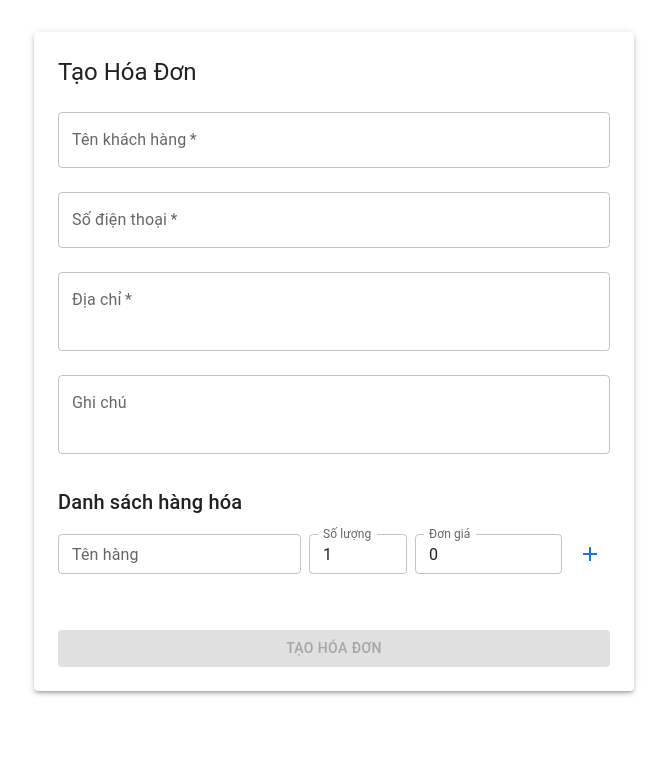
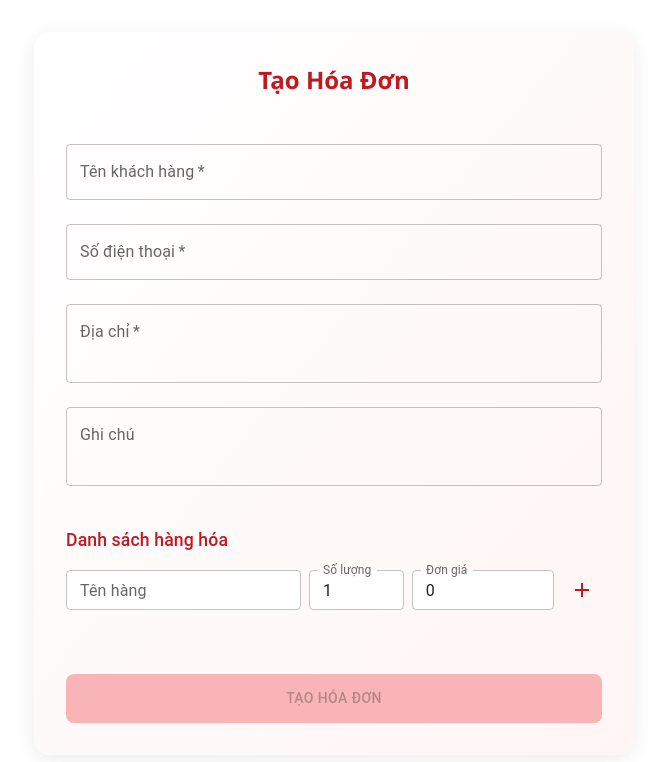
Before and after one commit to ikhoai/receipt-generator, a React (Create React App) app: page / in a window 1280 px wide. Shown: the top 762 px of the page, without its empty margins (306-973 px from the left). Built offline with nearby package versions, Linux system fonts and the light colour scheme; what @react-pdf/renderer would draw is missing.

Commit message:
Update styling

```diff
--- a/src/components/ReceiptForm.tsx
+++ b/src/components/ReceiptForm.tsx
@@ -70,9 +70,89 @@ export const ReceiptForm: React.FC<ReceiptFormProps> = ({ onSubmit }) => {
     return new Intl.NumberFormat('vi-VN', { style: 'currency', currency: 'VND' }).format(price);
   };
 
+  const formStyles = {
+    paper: {
+      p: 4,
+      maxWidth: 600,
+      mx: 'auto',
+      mt: 4,
+      borderRadius: 4,
+      boxShadow: '0 4px 20px rgba(0, 0, 0, 0.08)',
+      background: 'linear-gradient(to bottom right, #ffffff, #fff5f5)',
+    },
+    title: {
+      color: '#bf1922',
+      fontWeight: 600,
+      textAlign: 'center',
+      mb: 4,
+      fontFamily: '"Segoe UI", Roboto, "Helvetica Neue", sans-serif',
+    },
+    subtitle: {
+      color: '#bf1922',
+      fontSize: '1.1rem',
+      fontWeight: 500,
+      mb: 2,
+      mt: 4,
+    },
+    textField: {
+      '& .MuiOutlinedInput-root': {
+        '&:hover fieldset': {
+          borderColor: '#bf1922',
+        },
+        '&.Mui-focused fieldset': {
+          borderColor: '#bf1922',
+        },
+      },
+      '& .MuiInputLabel-root.Mui-focused': {
+        color: '#bf1922',
+      },
+    },
+    addButton: {
+      color: '#bf1922',
+      '&:hover': {
+        backgroundColor: 'rgba(191, 25, 34, 0.04)',
+      },
+    },
+    deleteButton: {
+      color: '#bf1922',
+      '&:hover': {
+        backgroundColor: 'rgba(191, 25, 34, 0.04)',
+      },
+    },
+    submitButton: {
+      mt: 4,
+      backgroundColor: '#bf1922',
+      '&:hover': {
+        backgroundColor: '#a11219',
+      },
+      '&.Mui-disabled': {
+        backgroundColor: '#f8b4b7',
+      },
+      borderRadius: '8px',
+      py: 1.5,
+    },
+    listItem: {
+      bgcolor: 'rgba(191, 25, 34, 0.03)',
+      borderRadius: 2,
+      mb: 1,
+      '&:hover': {
+        bgcolor: 'rgba(191, 25, 34, 0.06)',
+      },
+    },
+    goodsBox: {
+      display: 'flex',
+      gap: 1,
+      mb: 2,
+      '& .MuiTextField-root': {
+        bgcolor: '#ffffff',
+        borderRadius: 1,
+      },
+    },
+  };
+
   return (
-    <Paper elevation={3} sx={{ p: 3, maxWidth: 600, mx: 'auto', mt: 4 }}>
-      <Typography variant="h5" gutterBottom>
+    <Paper elevation={0} sx={formStyles.paper}>
+      <Typography variant="h5" sx={formStyles.title}>
         Tạo Hóa Đơn
       </Typography>
       <Box component="form" onSubmit={handleSubmit}>
@@ -83,6 +163,7 @@ export const ReceiptForm: React.FC<ReceiptFormProps> = ({ onSubmit }) => {
           onChange={(e) => setCustomerName(e.target.value)}
           margin="normal"
           required
+          sx={formStyles.textField}
         />
         <TextField
           fullWidth
@@ -91,6 +172,7 @@ export const ReceiptForm: React.FC<ReceiptFormProps> = ({ onSubmit }) => {
           onChange={(e) => setPhoneNumber(e.target.value)}
           margin="normal"
           required
+          sx={formStyles.textField}
         />
         <TextField
           fullWidth
@@ -101,6 +183,7 @@ export const ReceiptForm: React.FC<ReceiptFormProps> = ({ onSubmit }) => {
           required
           multiline
           rows={2}
+          sx={formStyles.textField}
         />
         <TextField
           fullWidth
@@ -110,18 +193,20 @@ export const ReceiptForm: React.FC<ReceiptFormProps> = ({ onSubmit }) => {
           margin="normal"
           multiline
           rows={2}
+          sx={formStyles.textField}
         />
 
-        <Typography variant="h6" sx={{ mt: 3, mb: 2 }}>
+        <Typography variant="h6" sx={formStyles.subtitle}>
           Danh sách hàng hóa
         </Typography>
 
-        <Box sx={{ display: 'flex', gap: 1, mb: 2 }}>
+        <Box sx={formStyles.goodsBox}>
           <TextField
             label="Tên hàng"
             value={newGood.name}
             onChange={(e) => setNewGood({ ...newGood, name: e.target.value })}
             size="small"
+            sx={formStyles.textField}
           />
           <TextField
             label="Số lượng"
@@ -129,7 +214,7 @@ export const ReceiptForm: React.FC<ReceiptFormProps> = ({ onSubmit }) => {
             value={newGood.quantity}
             onChange={(e) => setNewGood({ ...newGood, quantity: Number(e.target.value) })}
             size="small"
-            sx={{ width: 100 }}
+            sx={{ ...formStyles.textField, width: 100 }}
           />
           <TextField
             label="Đơn giá"
@@ -137,22 +222,27 @@ export const ReceiptForm: React.FC<ReceiptFormProps> = ({ onSubmit }) => {
             value={newGood.price}
             onChange={(e) => setNewGood({ ...newGood, price: Number(e.target.value) })}
             size="small"
-            sx={{ width: 150 }}
+            sx={{ ...formStyles.textField, width: 150 }}
           />
-          <IconButton onClick={handleAddGood} color="primary" title="Thêm hàng hóa">
+          <IconButton onClick={handleAddGood} title="Thêm hàng hóa" sx={formStyles.addButton}>
             <AddIcon />
           </IconButton>
         </Box>
 
         <List>
           {goods.map((good, index) => (
-            <ListItem key={index}>
+            <ListItem key={index} sx={formStyles.listItem}>
               <ListItemText
                 primary={good.name}
                 secondary={`Số lượng: ${good.quantity}, Đơn giá: ${formatPrice(good.price)}`}
               />
               <ListItemSecondaryAction>
-                <IconButton edge="end" onClick={() => handleRemoveGood(index)} title="Xóa">
+                <IconButton
+                  edge="end"
+                  onClick={() => handleRemoveGood(index)}
+                  title="Xóa"
+                  sx={formStyles.deleteButton}
+                >
                   <DeleteIcon />
                 </IconButton>
               </ListItemSecondaryAction>
@@ -163,9 +253,8 @@ export const ReceiptForm: React.FC<ReceiptFormProps> = ({ onSubmit }) => {
         <Button
           type="submit"
           variant="contained"
-          color="primary"
           fullWidth
-          sx={{ mt: 3 }}
+          sx={formStyles.submitButton}
           disabled={goods.length === 0 && !(newGood.name && newGood.quantity > 0 && newGood.price > 0)}
         >
           Tạo hóa đơn
```
